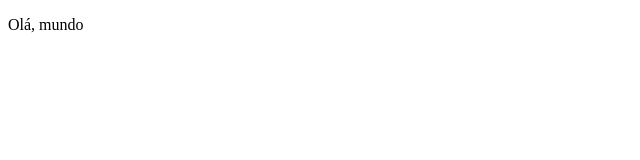
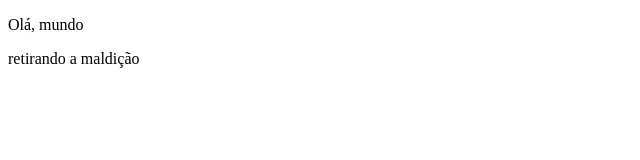
Before and after one commit to NikaGear5/git_aprendizado, a plain HTML site: page index.html in a window 1280 px wide. Shown: the whole page, without its empty margins (0-640 px from the left). Drawn offline with Linux system fonts and the light colour scheme.

Commit message:
seguno commit

```diff
--- a/index.html
+++ b/index.html
@@ -8,6 +8,6 @@
 <body>
 
     <p>Olá, mundo</p>
-
+    <p>retirando a maldição</p>
 </body>
 </html>
```
